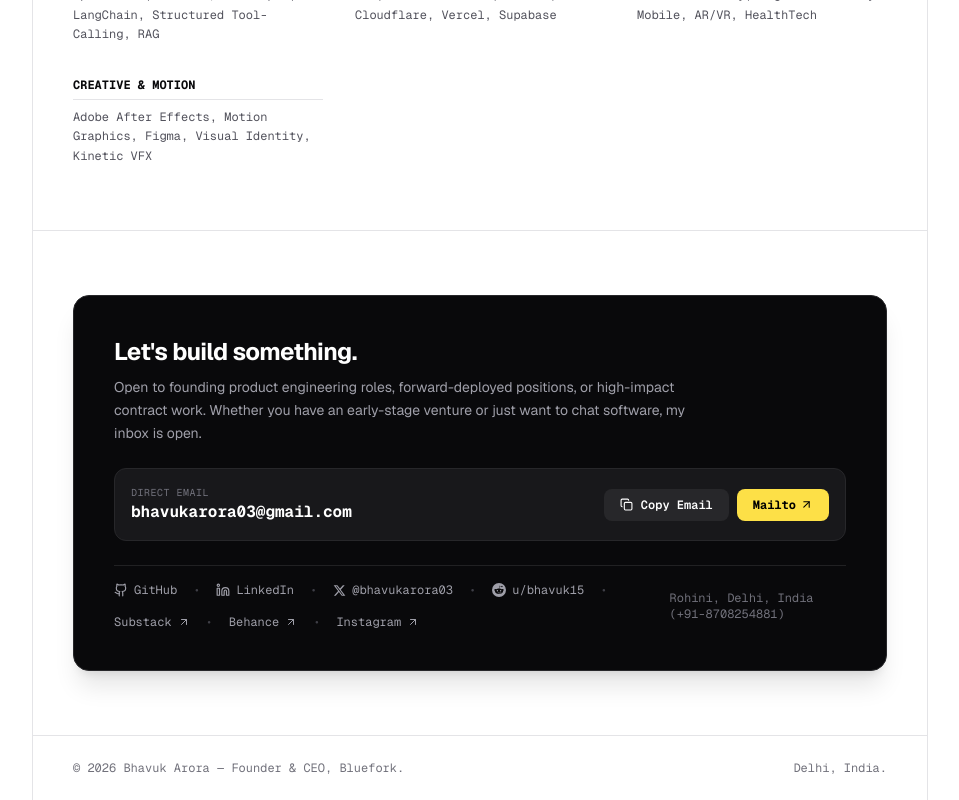
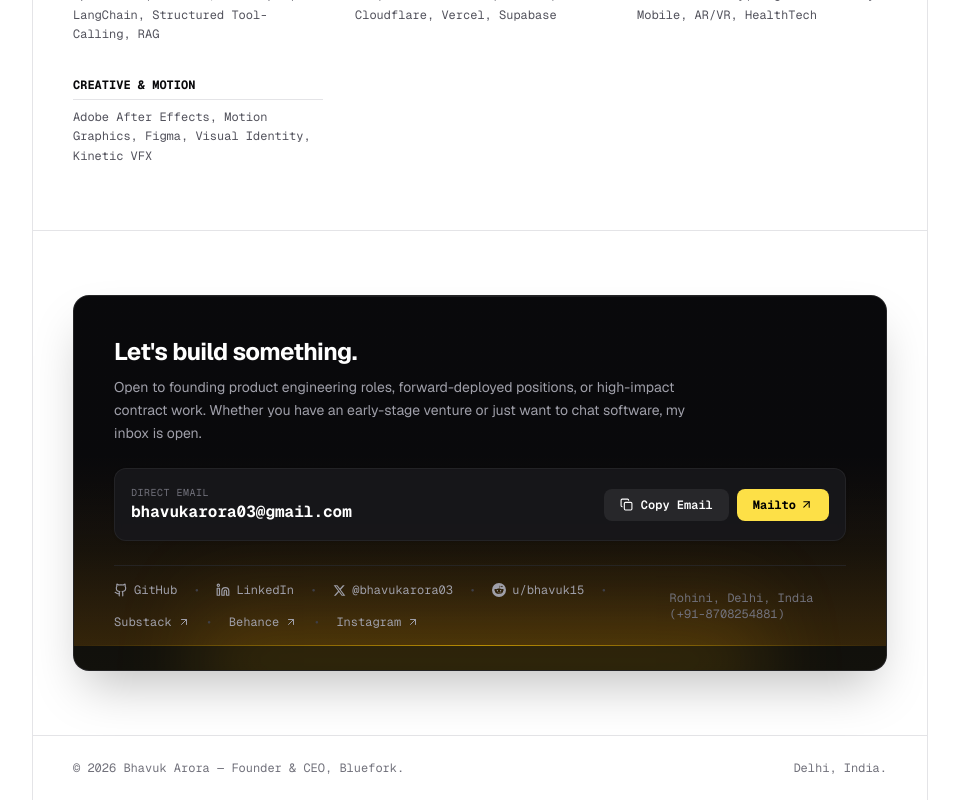
Before and after one commit to bhavukar/bhavuk.website, a Next.js app: page / in a window 1280 px wide. Shown: the part 4654-5454 px from the top of the page, without its empty margins (160-1119 px from the left). Built offline with nearby package versions, Linux system fonts and the light colour scheme.

Commit message:
style: add warm ambient bottom gradient and subtle border highlight to contact card

```diff
--- a/app/page.tsx
+++ b/app/page.tsx
@@ -875,8 +875,14 @@
           id="contact"
           className="px-4 sm:px-10 py-12 sm:py-16"
         >
-          <div className="rounded-2xl bg-zinc-950 text-white p-5 sm:p-8 md:p-10 border border-zinc-800 space-y-5 sm:space-y-6 shadow-xl">
-            <div className="space-y-2 max-w-xl">
+          <div className="relative overflow-hidden rounded-2xl bg-gradient-to-b from-zinc-950 via-zinc-950 to-[#12110c] text-white p-5 sm:p-8 md:p-10 border border-zinc-800/90 space-y-5 sm:space-y-6 shadow-2xl">
+            {/* Ambient Bottom Gradient Lighting */}
+            <div className="absolute inset-x-0 top-0 h-px bg-gradient-to-r from-transparent via-white/10 to-transparent pointer-events-none" />
+            <div className="absolute inset-x-0 bottom-0 h-48 bg-gradient-to-t from-amber-500/15 via-amber-500/5 to-transparent pointer-events-none" />
+            <div className="absolute -bottom-12 left-1/2 -translate-x-1/2 w-[70%] h-32 bg-gradient-to-t from-yellow-400/25 via-amber-500/10 to-transparent blur-2xl pointer-events-none" />
+            <div className="absolute inset-x-0 bottom-0 h-px bg-gradient-to-r from-transparent via-yellow-400/60 to-transparent pointer-events-none" />
+
+            <div className="relative z-10 space-y-2 max-w-xl">
               <h2 className="text-xl sm:text-2xl font-bold tracking-tight text-white">
                 Let's build something.
               </h2>
@@ -887,7 +893,7 @@
               </p>
             </div>
 
-            <div className="p-3.5 sm:p-4 rounded-xl bg-zinc-900 border border-zinc-800 flex flex-col sm:flex-row items-start sm:items-center justify-between gap-3">
+            <div className="relative z-10 p-3.5 sm:p-4 rounded-xl bg-zinc-900/90 backdrop-blur-xs border border-zinc-800/80 flex flex-col sm:flex-row items-start sm:items-center justify-between gap-3 shadow-sm">
               <div className="w-full sm:w-auto">
                 <div className="text-[10px] font-mono text-zinc-500 uppercase tracking-wider">Direct Email</div>
                 <div className="text-sm sm:text-base font-mono font-bold text-white select-all break-all">
@@ -922,7 +928,7 @@
               </div>
             </div>
 
-            <div className="pt-4 border-t border-zinc-800/80 flex flex-col sm:flex-row sm:items-center justify-between gap-3 sm:gap-4 text-xs font-mono text-zinc-400">
+            <div className="relative z-10 pt-4 border-t border-zinc-800/80 flex flex-col sm:flex-row sm:items-center justify-between gap-3 sm:gap-4 text-xs font-mono text-zinc-400">
               <div className="flex flex-wrap items-center gap-3 sm:gap-4">
                 <a
                   href="https://github.com/bhavukar"
```
